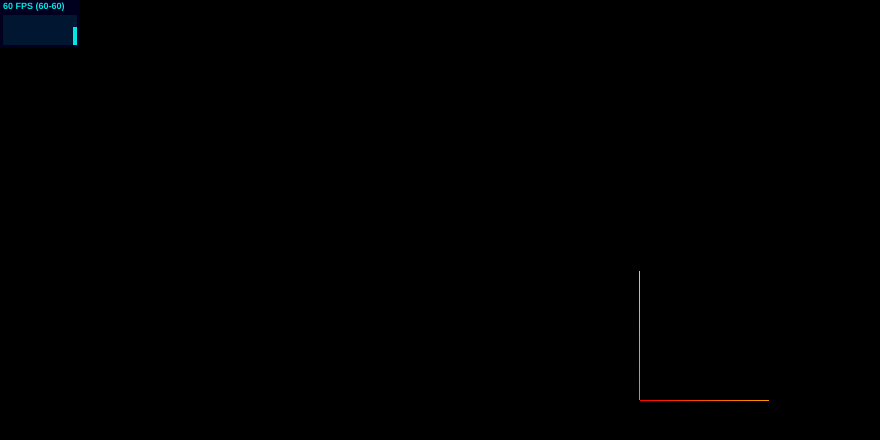
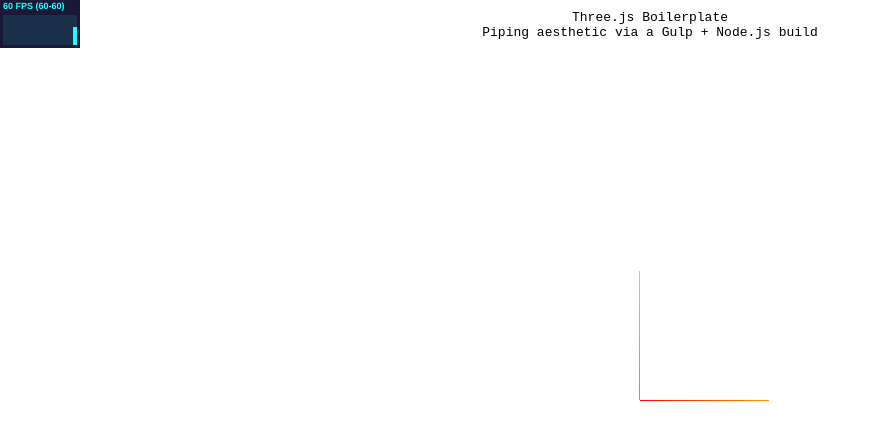
Before and after one commit to anwaraliahmad/three-node-boilerplate, a website: page dist/index.html in a window 1280 px wide. Shown: the whole page, without its empty margins (0-880 px from the left). Drawn offline with Linux system fonts and the light colour scheme.

Commit message:
Added title/description element

```diff
--- a/app/js/main.js
+++ b/app/js/main.js
@@ -16,6 +16,7 @@ let controls = new OrbitControls(camera);
 let renderer = new THREE.WebGLRenderer();
 renderer.setSize(window.innerWidth, window.innerHeight);
 document.body.appendChild( renderer.domElement );
+renderer.setClearColor(0xffffff, 1);
 
 // Adding a visualization of the x, y, and z axes
 let axisHelper = new THREE.AxisHelper(4);
--- a/app/sass/styles.scss
+++ b/app/sass/styles.scss
@@ -1,6 +1,21 @@
 html, body {
+  font-family: Monospace;
   width: 100%;
   height: 100%;
-  margin: auto;
+  background-color: #000;
+  color: #000;
+  margin: 0px;
   overflow: hidden;
 }
+
+#info {
+  position: absolute;
+  padding: 10px;
+  width: 100%;
+  text-align: center;
+  a {
+    text-decoration: underline;
+    cursor: pointer;
+  }
+
+}
```
Also changed, not shown: dist/css/styles.css, dist/index.html, dist/scripts.min.js.
